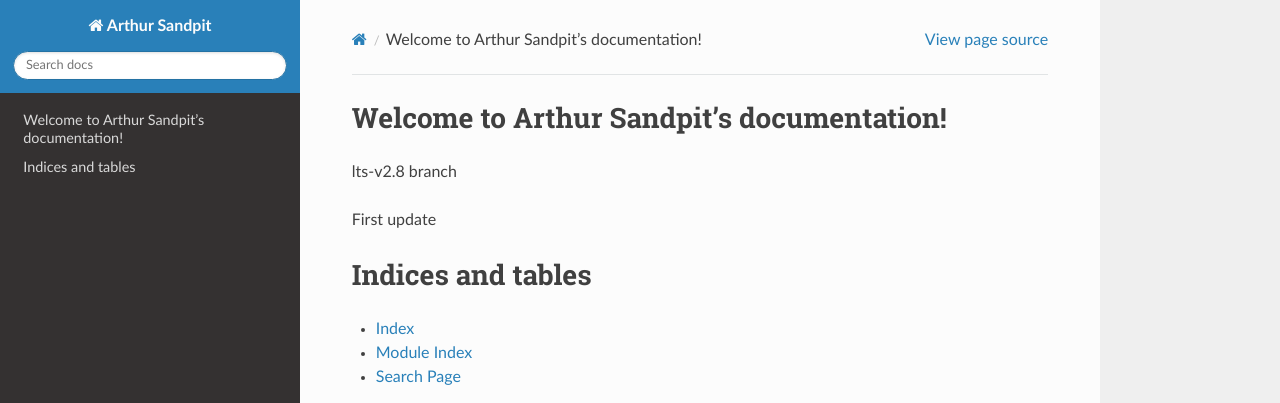
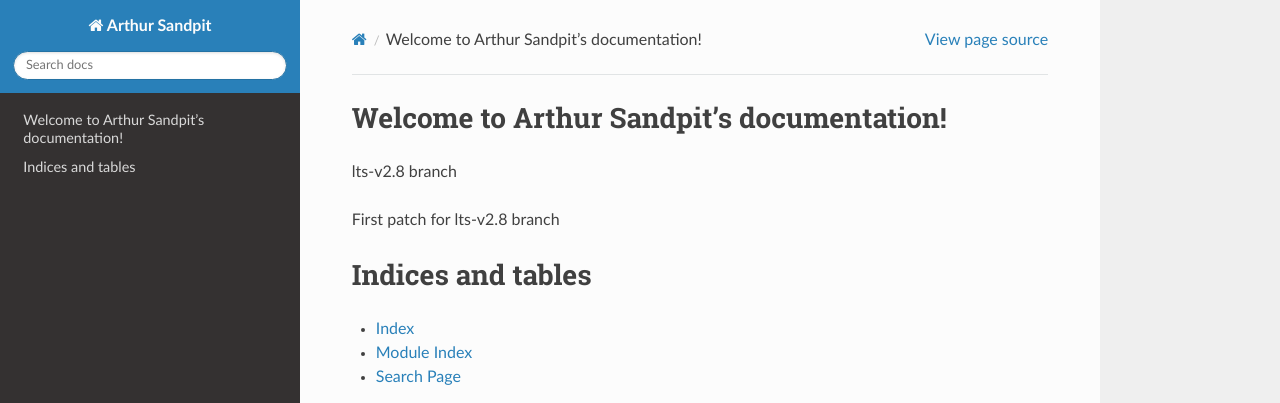
Before and after one commit to arthur-she/sandbox, a Sphinx documentation site: the page built from docs/index.rst, in a window 1280 px wide. Shown: the top 403 px of the page. Built offline with Sphinx 7.4.7 and the Read the Docs theme 2.0.0, drawn with Linux system fonts in a browser that asks for light colours.

Commit message:
Submit patch to lts-v2.8 branch
Signed-off-by: Arthur She <arthur.she@linaro.org>
Change-Id: I7858f820558e30ad9dd802ebd995f237e1d5d869

```diff
--- a/docs/index.rst
+++ b/docs/index.rst
@@ -8,7 +8,7 @@ Welcome to Arthur Sandpit's documentation!
 
 lts-v2.8 branch
 
-First update
+First patch for lts-v2.8 branch
 
 .. toctree::
    :maxdepth: 2
```
